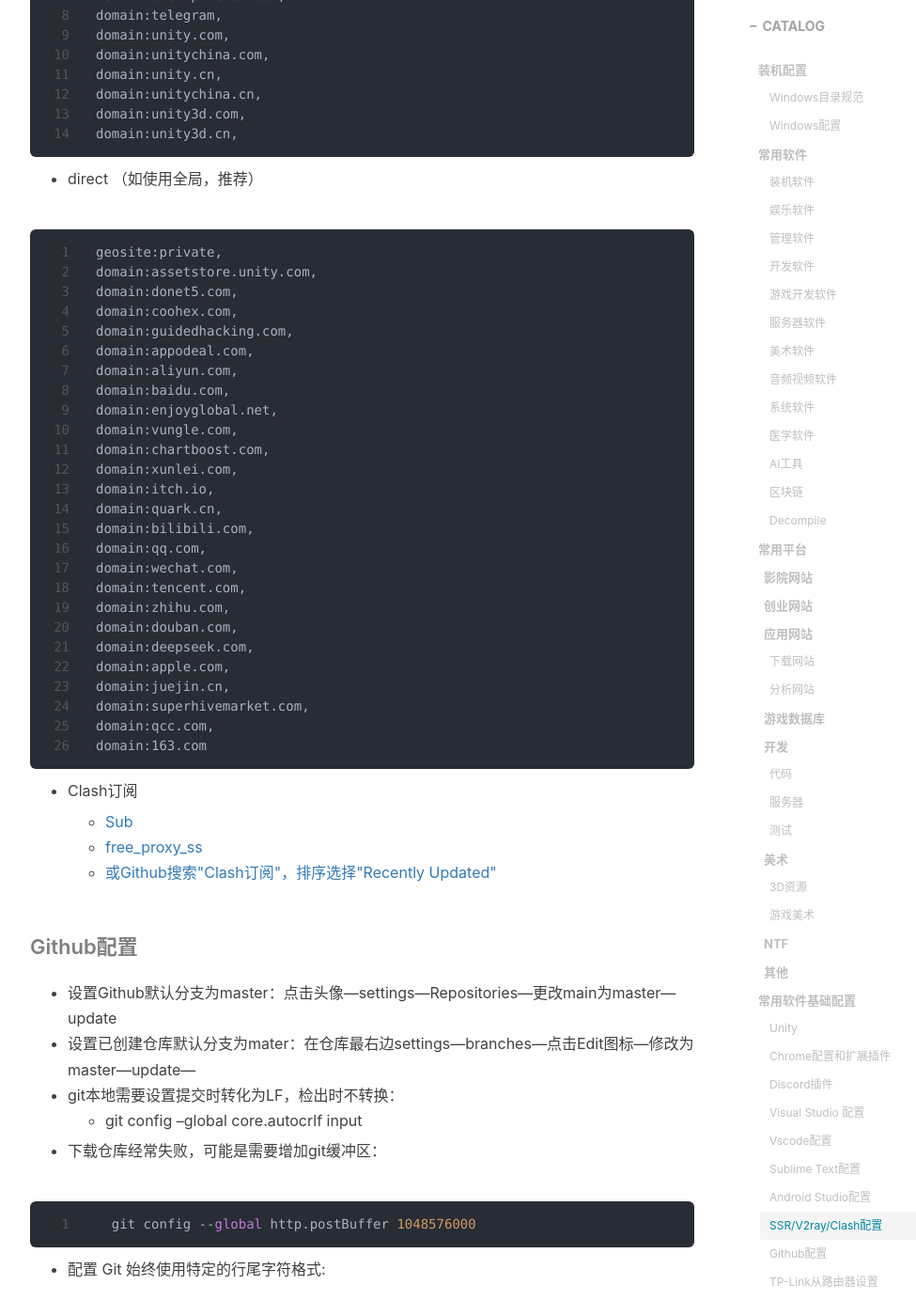
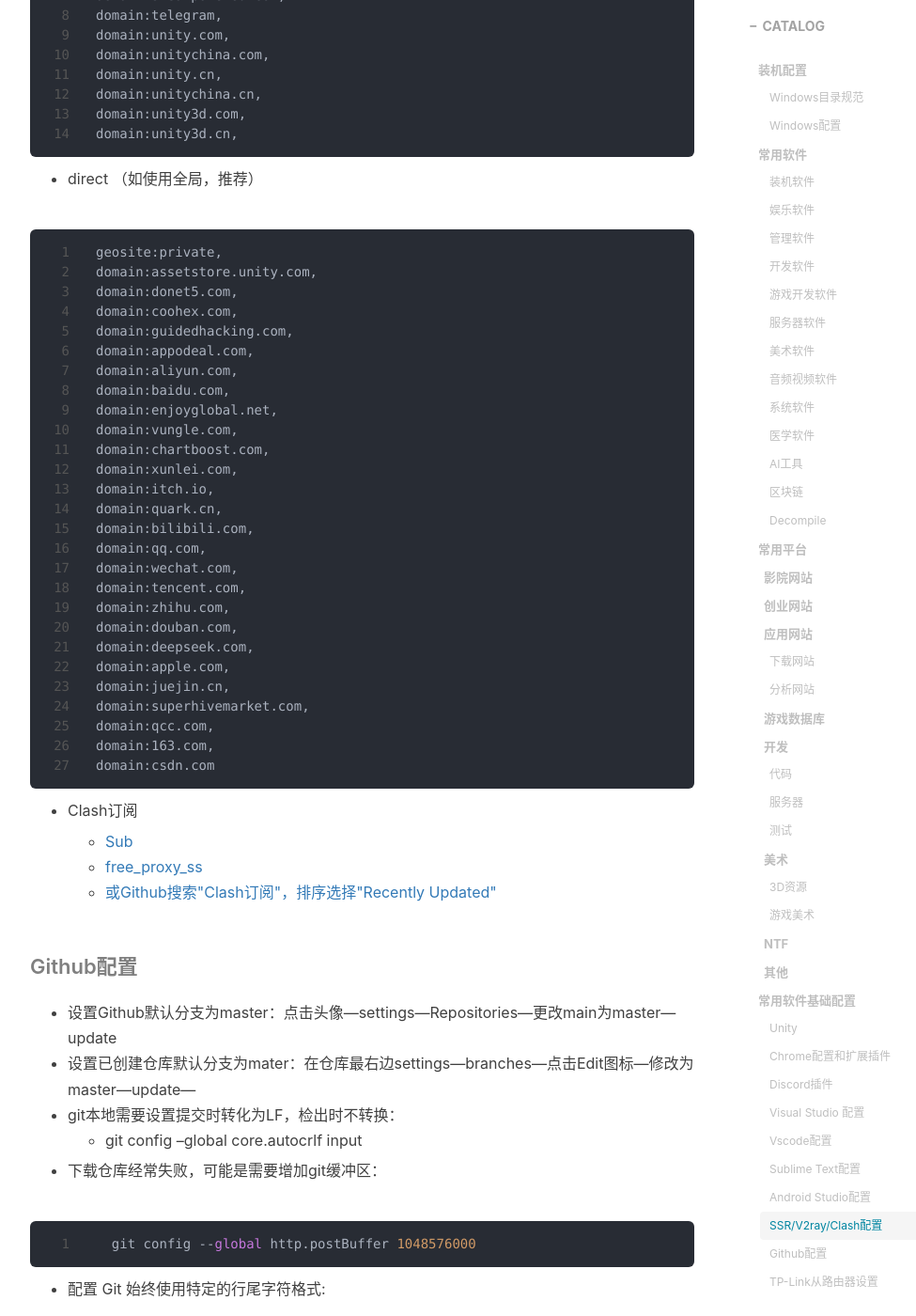
Before and after one commit to gumcstronger/gumcstronger.github.io, a Jekyll site: the page built from _posts/2022/2022-08-24-windows.md, in a window 1280 px wide and 1400 px high, scrolled down 16483 px. Shown: the whole window at 94% size, without its empty margins (233-1208 px from the left). Built offline with Jekyll 4.4.1, drawn with Linux system fonts in a browser that asks for light colours; nearby versions of some CDN libraries; comment, search, counter and statistics services are not loaded.

Commit message:
Update 2022-08-24-windows.md

````diff
--- a/_posts/2022/2022-08-24-windows.md
+++ b/_posts/2022/2022-08-24-windows.md
@@ -605,7 +605,8 @@
 domain:juejin.cn,
 domain:superhivemarket.com,
 domain:qcc.com,
-domain:163.com
+domain:163.com,
+domain:csdn.com
 ```
 
 - Clash订阅
````
